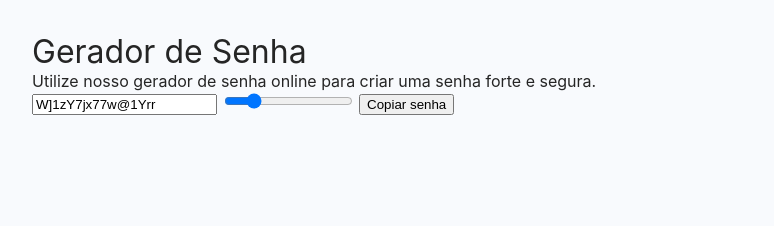
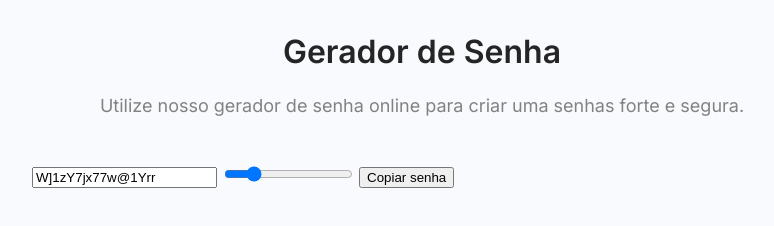
Before and after one commit to ronitorres/gerador_senha_devsamurai, a plain HTML site: page index.html in a window 1280 px wide. Shown: the whole page, without its empty margins (0-774 px from the left). Drawn offline with Linux system fonts and the light colour scheme.

Commit message:
Formatando o título

```diff
--- a/index.html
+++ b/index.html
@@ -1,27 +1,30 @@
 <!DOCTYPE html>
 <html lang="en">
+
 <head>
     <meta charset="UTF-8">
     <meta http-equiv="X-UA-Compatible" content="IE=edge">
     <meta name="viewport" content="width=device-width, initial-scale=1.0">
+    <link rel="preconnect" href="https://fonts.googleapis.com">
+    <link rel="preconnect" href="https://fonts.gstatic.com" crossorigin>
+    <link href="https://fonts.googleapis.com/css2?family=Inter:wght@400;600&family=Itim&display=swap" rel="stylesheet">
     <link rel="stylesheet" href="./reset.css">
     <link rel="stylesheet" href="./style.css">
     <title>Document</title>
 </head>
+
 <body>
-    <h1>Gerador de Senha</h1>
-    <p>Utilize nosso gerador de senha online
-        para criar uma senha forte e segura.</p>
+    <main>
+        <section class="hero">
+            <h1 class="title">Gerador de Senha</h1>
+            <p class="subtitle">Utilize nosso gerador de senha online
+                para criar uma senhas forte e segura.</p>
+        </section>
+
 
         <input type="text" name="password" id="password">
 
-        <input
-        type="range"
-        name="password-lenght"
-        id="password-lenght"
-        value="16"
-        min="4"
-        max="64">
+        <input type="range" name="password-lenght" id="password-lenght" value="16" min="4" max="64">
 
         <!--O método floor() nivela tirando a vírgula.
         a função Math.random() gera um número de 0 a 1
@@ -29,6 +32,7 @@
 
         <button id="copy">Copiar senha</button>
 
+    </main>
     <script>
 
         let passwordLenght = 16;        // Variavel declarada no escopo global com o valor padrão
@@ -42,7 +46,7 @@
 
             let password = "";
 
-                for (let i = 0; i < passwordLenght; i++){
+            for (let i = 0; i < passwordLenght; i++) {
                 const randomNumber = Math.floor(Math.random() * chars.length);
                 password += chars.substring(randomNumber, randomNumber + 1);
             }
@@ -56,7 +60,7 @@
             //console.log(password);
         }
 
-            function copy(){
+        function copy() {
             navigator.clipboard.writeText(inputEl.value);
         }
 
@@ -81,4 +85,5 @@
 
 
 </body>
+
 </html>
--- a/style.css
+++ b/style.css
@@ -5,3 +5,24 @@ body {
     padding: 2rem;
 
 }
+
+main{
+    max-width: 780px;
+    padding: 0 auto;
+}
+
+.hero{
+    text-align: center;
+    margin-bottom: 3rem;
+}
+
+.hero .title{
+    font-size: 2rem;
+    font-weight: bold;
+    padding-bottom: 1.5rem;
+}
+
+.hero .subtitle{
+    font-size: 1.125rem;
+    color: #828282;
+}
```
Lines whose indentation alone changed are shown as unchanged.
